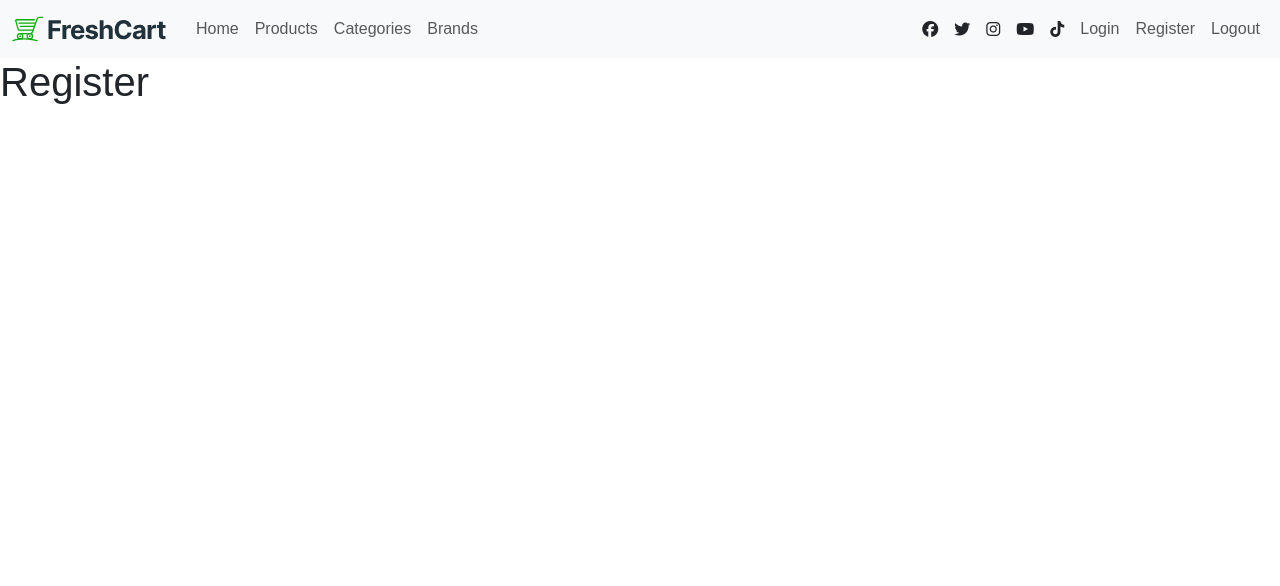
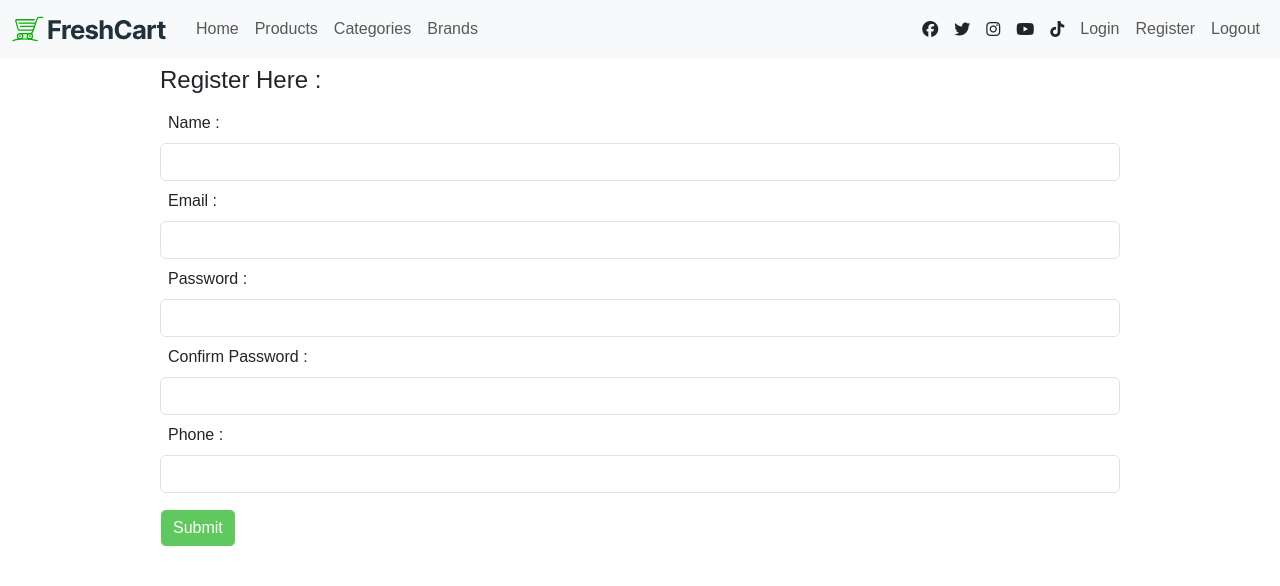
Before and after one commit to Elmenabawy/Customer-transaction-route, a React (Create React App) app: page /Register in a window 1280 px wide. Shown: the top 586 px of the page. Built offline with nearby package versions, Linux system fonts and the light colour scheme; a web font is replaced by a local one.

Commit message:
Register page

```diff
--- a/package.json
+++ b/package.json
@@ -9,7 +9,7 @@
     "@testing-library/user-event": "^13.5.0",
     "axios": "^1.5.0",
     "bootstrap": "^5.3.1",
-    "formik": "^2.4.4",
+    "formik": "^2.4.6",
     "generate-react-cli": "^8.3.0",
     "react": "^18.2.0",
     "react-dom": "^18.2.0",
@@ -17,7 +17,7 @@
     "react-router-dom": "^6.15.0",
     "react-scripts": "5.0.1",
     "web-vitals": "^2.1.4",
-    "yup": "^1.2.0"
+    "yup": "^1.4.0"
   },
   "scripts": {
     "start": "react-scripts start",
--- /dev/null
+++ b/src/Context/CounterContext.js
@@ -0,0 +1 @@
+import { createContext } from "react";
--- a/src/components/Register/Register.jsx
+++ b/src/components/Register/Register.jsx
@@ -1,8 +1,114 @@
 import React from 'react';
 import styles from './Register.module.css';
+import { useFormik } from 'formik';
+import * as Yup from 'yup';
 
 export default function Register() {
-  return <>
-    <h1>Register</h1>
-  </>
+
+  function submitRegister(values) {
+    console.log(values)
+  }
+
+  const phoneRegExp = /^[0-9]{11}$/; // Assuming phone numbers are 10 digits long
+  const passwordRegExp = /^(?=.*[a-zA-Z@$!%*?&])[a-zA-Z\d@$!%*?&]{8,}$/; // Assuming passwords are at least 8 characters long and contain at least one letter and one special character
+
+  let validationSchema = Yup.object({
+    name: Yup.string().min( 3 , "Name minimum length is 3").max( 10 , "Name maximum length is 10").required("Name is required"),
+    email: Yup.string().email("Email is invalid").required("Email is required"),
+    phone: Yup.string().matches(phoneRegExp, "Phone number is invalid").required("Phone number is required"),
+    password: Yup.string().matches(passwordRegExp, "Invalid password").required("Password is required"),
+    rePassword: Yup.string().oneOf([Yup.ref("password")], "Passwords must match").required("Password confirmation is required")
+  });
+
+  let formik = useFormik({
+    initialValues: {
+      name: "",
+      phone: "",
+      age: "",
+      password: "",
+      rePassword: ""
+    },
+    validationSchema: validationSchema,
+    onSubmit: submitRegister
+  });
+
+  return (
+    <div className="w-75 m-auto">
+      <form onSubmit={formik.handleSubmit}>
+        <h4 className='my-2'>Register Here :</h4>
+
+        <label htmlFor="name" className="m-2">Name :</label>
+        <input
+          id="name"
+          name="name"
+          type="text"
+          className="form-control"
+          onChange={formik.handleChange}
+          onBlur={formik.handleBlur}
+          value={formik.values.name}
+        />
+        {formik.errors.name && formik.touched.name && (
+          <div className="alert alert-danger p-2 mt-2">{formik.errors.name}</div>
+        )}
+
+        <label htmlFor="email" className="m-2">Email :</label>
+        <input
+          id="email"
+          name="email"
+          type="text"
+          className="form-control"
+          onChange={formik.handleChange}
+          onBlur={formik.handleBlur}
+          value={formik.values.email}
+        />
+        {formik.errors.email && formik.touched.email && (
+          <div className="alert alert-danger p-2 mt-2">{formik.errors.email}</div>
+        )}
+
+        <label htmlFor="password" className="m-2">Password :</label>
+        <input
+          id="password"
+          name="password"
+          type="password"
+          className="form-control"
+          onChange={formik.handleChange}
+          onBlur={formik.handleBlur}
+          value={formik.values.password}
+        />
+        {formik.errors.password && formik.touched.password && (
+          <div className="alert alert-danger p-2 mt-2">{formik.errors.password}</div>
+        )}
+
+        <label htmlFor="rePassword" className="m-2">Confirm Password :</label>
+        <input
+          id="rePassword"
+          name="rePassword"
+          type="password"
+          className="form-control"
+          onChange={formik.handleChange}
+          onBlur={formik.handleBlur}
+          value={formik.values.rePassword}
+        />
+        {formik.errors.rePassword && formik.touched.rePassword && (
+          <div className="alert alert-danger p-2 mt-2">{formik.errors.rePassword}</div>
+        )}
+
+        <label htmlFor="phone" className="m-2">Phone :</label>
+        <input
+          id="phone"
+          name="phone"
+          type="tel"
+          className="form-control"
+          onChange={formik.handleChange}
+          onBlur={formik.handleBlur}
+          value={formik.values.phone}
+        />
+        {formik.errors.phone && formik.touched.phone && (
+          <div className="alert alert-danger p-2 mt-2">{formik.errors.phone}</div>
+        )}
+
+        <button disabled={!(formik.isValid && formik.dirty)} className="btn bg-main text-white mt-3" type="submit">Submit</button>
+      </form>
+    </div>
+  );
 }
```
Also changed, not shown: 1 other file (tests, documents, lock files or other folders).
